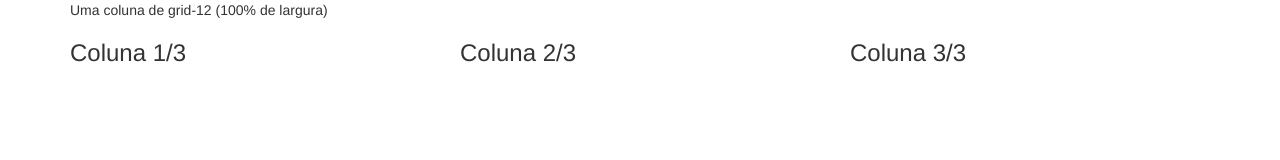
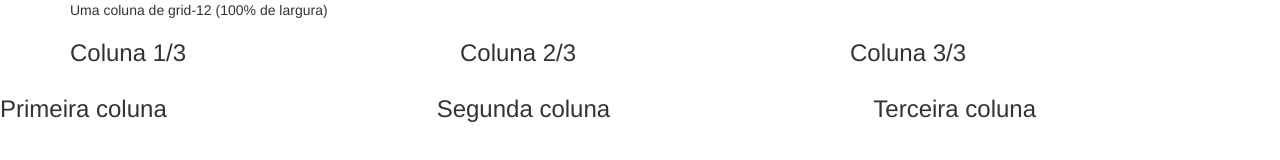
Before and after one commit to StephanieMaia/projeto-final-html5, a plain HTML site: page index.html in a window 1280 px wide. Drawn offline with nearby package versions, Linux system fonts and the light colour scheme.

Commit message:
Quebrando colunas de acordo com o dispositivo

```diff
--- a/index.html
+++ b/index.html
@@ -64,8 +64,21 @@
       <div class="col-md-4 col-sm-4 col-xs-4">
         <h3>Coluna 3/3 </h3>
       </div>
+    </div> <!--fim da linha -->
+    <!-- linha com colunas em tamanhos diferentes dependendo do dispositivo -->
+  </div>
+  <div class="row">
+    <div class="col-md-4 col-sm-6 col-xs-12">
+      <h3>Primeira coluna </h3>
+    </div>
+    <div class="col-md-4 col-sm-6 col-xs-12">
+      <h3>Segunda coluna </h3>
+    </div>
+    <div class="col-md-4 col-sm-6 col-xs-12">
+      <h3>Terceira coluna </h3>
     </div>
   </div>
   <!-- container -->
+
 </body>
 </html>
```
